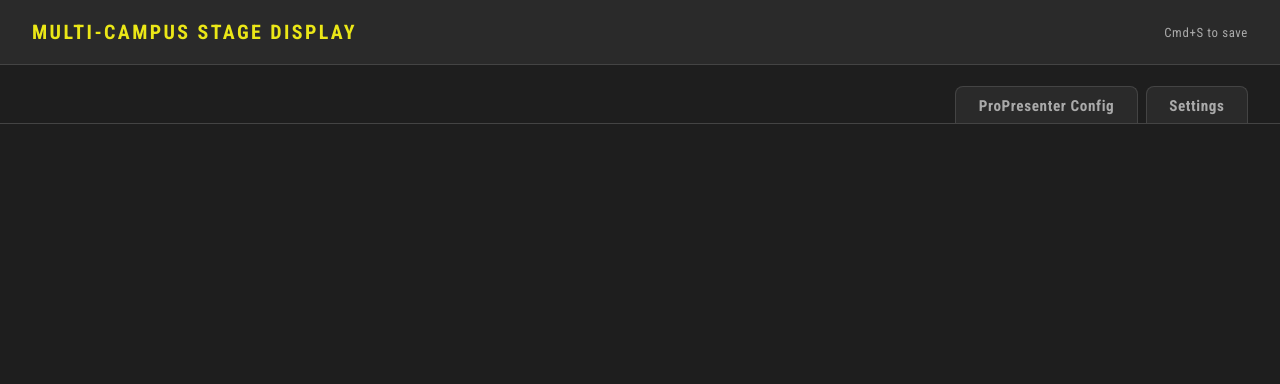
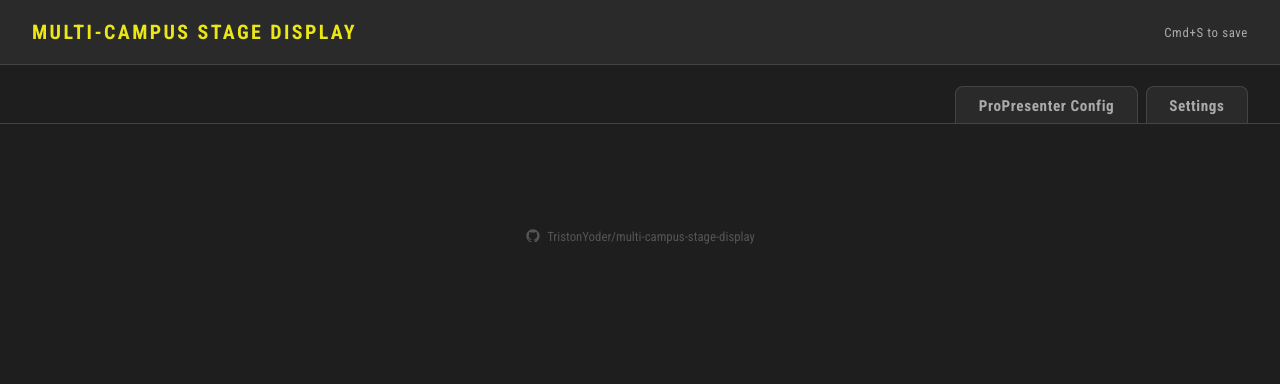
Before and after one commit to TristonYoder/multi-campus-stage-display, a Flask app: template templates/index.html in a window 1280 px wide. Shown: the top 384 px of the page. Run offline with Flask 3, Linux system fonts and the light colour scheme; the template is opened without the code that fills it, so the values that code supplies are empty.

Commit message:
Add GitHub link footer

```diff
--- a/templates/index.html
+++ b/templates/index.html
@@ -707,5 +707,12 @@
     switchTab(active);
   }
 </script>
+<footer style="text-align:center;padding:24px 0 16px;margin-top:16px;">
+  <a href="https://github.com/TristonYoder/multi-campus-stage-display" target="_blank" rel="noopener"
+     style="color:#555;font-size:.8rem;text-decoration:none;display:inline-flex;align-items:center;gap:6px;">
+    <svg width="16" height="16" viewBox="0 0 24 24" fill="currentColor"><path d="M12 2C6.477 2 2 6.477 2 12c0 4.418 2.865 8.166 6.839 9.489.5.092.682-.217.682-.482 0-.237-.009-.868-.013-1.703-2.782.604-3.369-1.342-3.369-1.342-.454-1.155-1.11-1.463-1.11-1.463-.908-.62.069-.608.069-.608 1.003.07 1.531 1.03 1.531 1.03.892 1.529 2.341 1.087 2.91.832.092-.647.35-1.088.636-1.338-2.22-.253-4.555-1.11-4.555-4.943 0-1.091.39-1.984 1.029-2.683-.103-.253-.446-1.27.098-2.647 0 0 .84-.269 2.75 1.025A9.578 9.578 0 0 1 12 6.836a9.59 9.59 0 0 1 2.504.337c1.909-1.294 2.747-1.025 2.747-1.025.546 1.377.203 2.394.1 2.647.64.699 1.028 1.592 1.028 2.683 0 3.842-2.339 4.687-4.566 4.935.359.309.678.919.678 1.852 0 1.336-.012 2.415-.012 2.744 0 .267.18.578.688.48C19.138 20.163 22 16.418 22 12c0-5.523-4.477-10-10-10z"/></svg>
+    TristonYoder/multi-campus-stage-display
+  </a>
+</footer>
 </body>
 </html>
```
